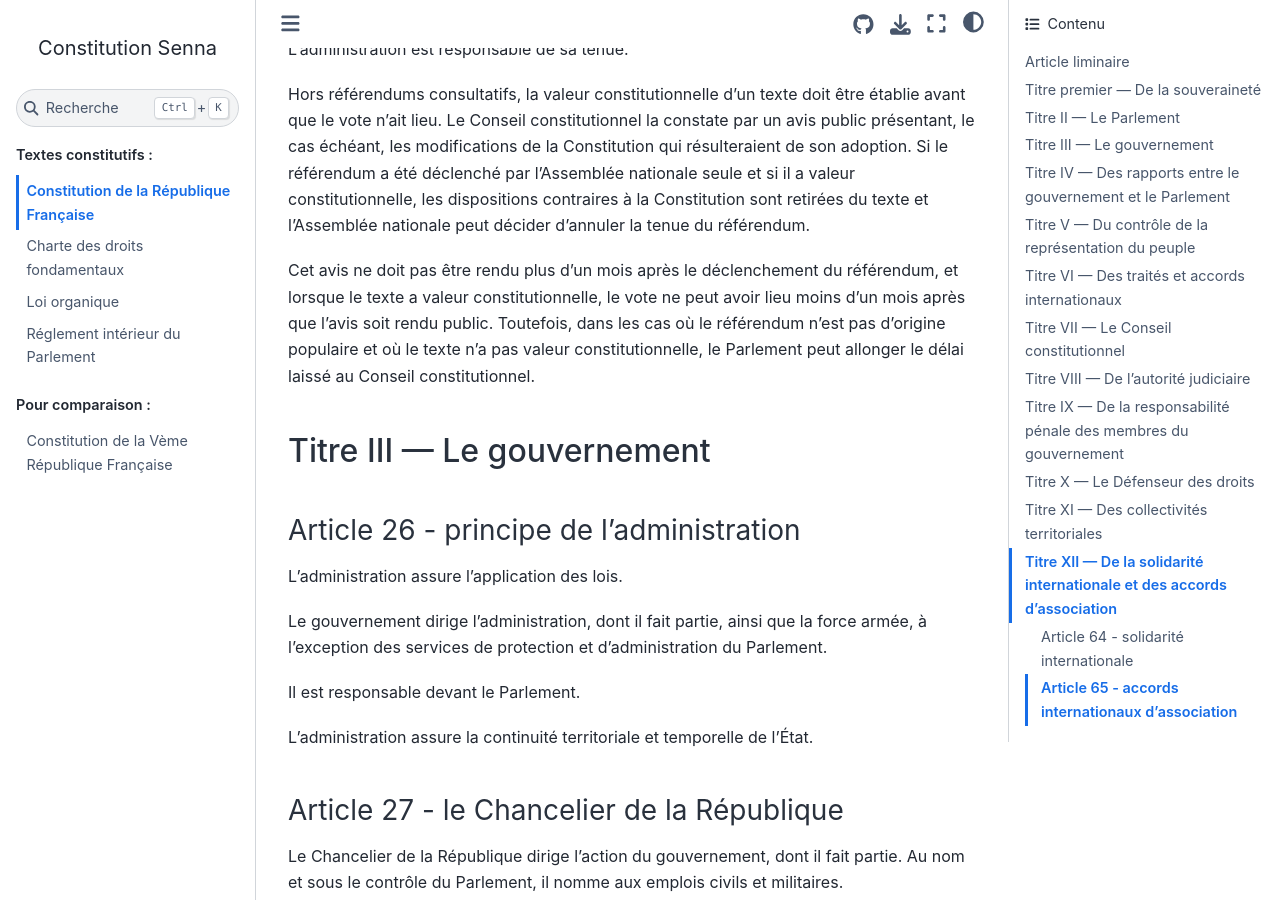
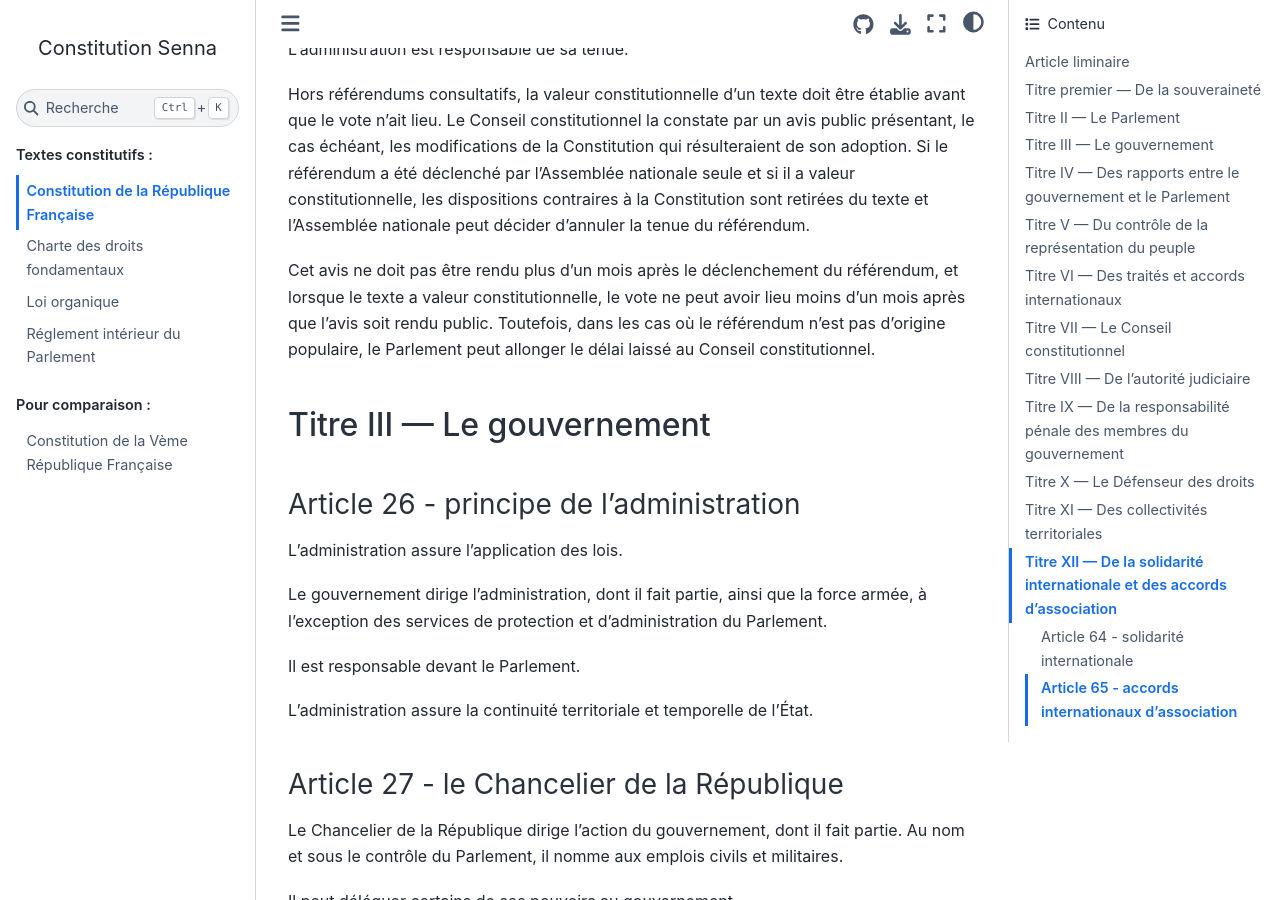
Before and after one commit to Gouvernathor/senna, a Sphinx documentation site: the page built from source/constitution.rst, in a window 1280 px wide and 900 px high, scrolled down 8122 px. Built offline with Sphinx 7.4.7 and the Sphinx Book theme 1.1.4, drawn with Linux system fonts in a browser that asks for light colours.

Commit message:
absurde
on ne sait pas si le texte est constitutionnel avant de recevoir l'avis du conseil justement

```diff
--- a/source/constitution.rst
+++ b/source/constitution.rst
@@ -212,7 +212,7 @@
 
 Hors référendums consultatifs, la valeur constitutionnelle d'un texte doit être établie avant que le vote n'ait lieu. Le Conseil constitutionnel la constate par un avis public présentant, le cas échéant, les modifications de la Constitution qui résulteraient de son adoption. Si le référendum a été déclenché par l'Assemblée nationale seule et si il a valeur constitutionnelle, les dispositions contraires à la Constitution sont retirées du texte et l'Assemblée nationale peut décider d'annuler la tenue du référendum.
 
-Cet avis ne doit pas être rendu plus d'un mois après le déclenchement du référendum, et lorsque le texte a valeur constitutionnelle, le vote ne peut avoir lieu moins d'un mois après que l'avis soit rendu public. Toutefois, dans les cas où le référendum n'est pas d'origine populaire et où le texte n'a pas valeur constitutionnelle, le Parlement peut allonger le délai laissé au Conseil constitutionnel.
+Cet avis ne doit pas être rendu plus d'un mois après le déclenchement du référendum, et lorsque le texte a valeur constitutionnelle, le vote ne peut avoir lieu moins d'un mois après que l'avis soit rendu public. Toutefois, dans les cas où le référendum n'est pas d'origine populaire, le Parlement peut allonger le délai laissé au Conseil constitutionnel.
 
 ---------------------------
 Titre III — Le gouvernement
```
